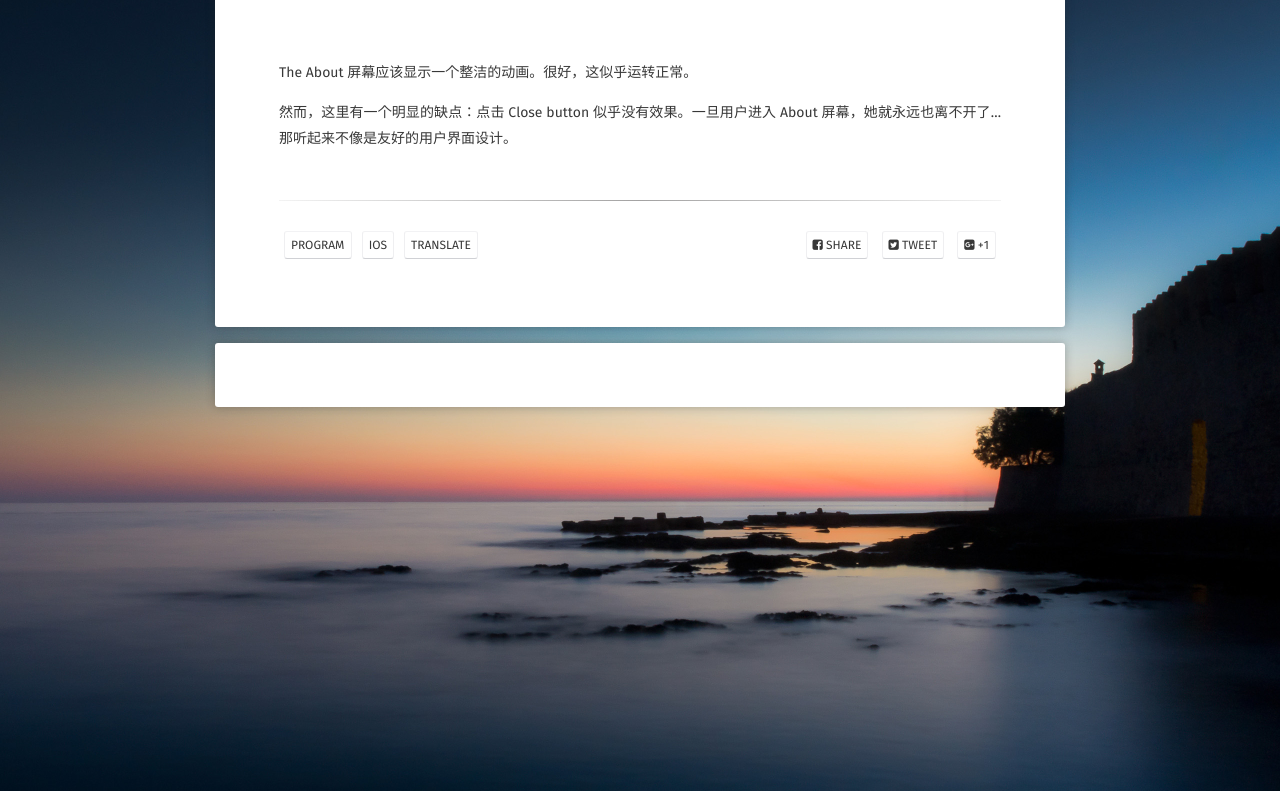
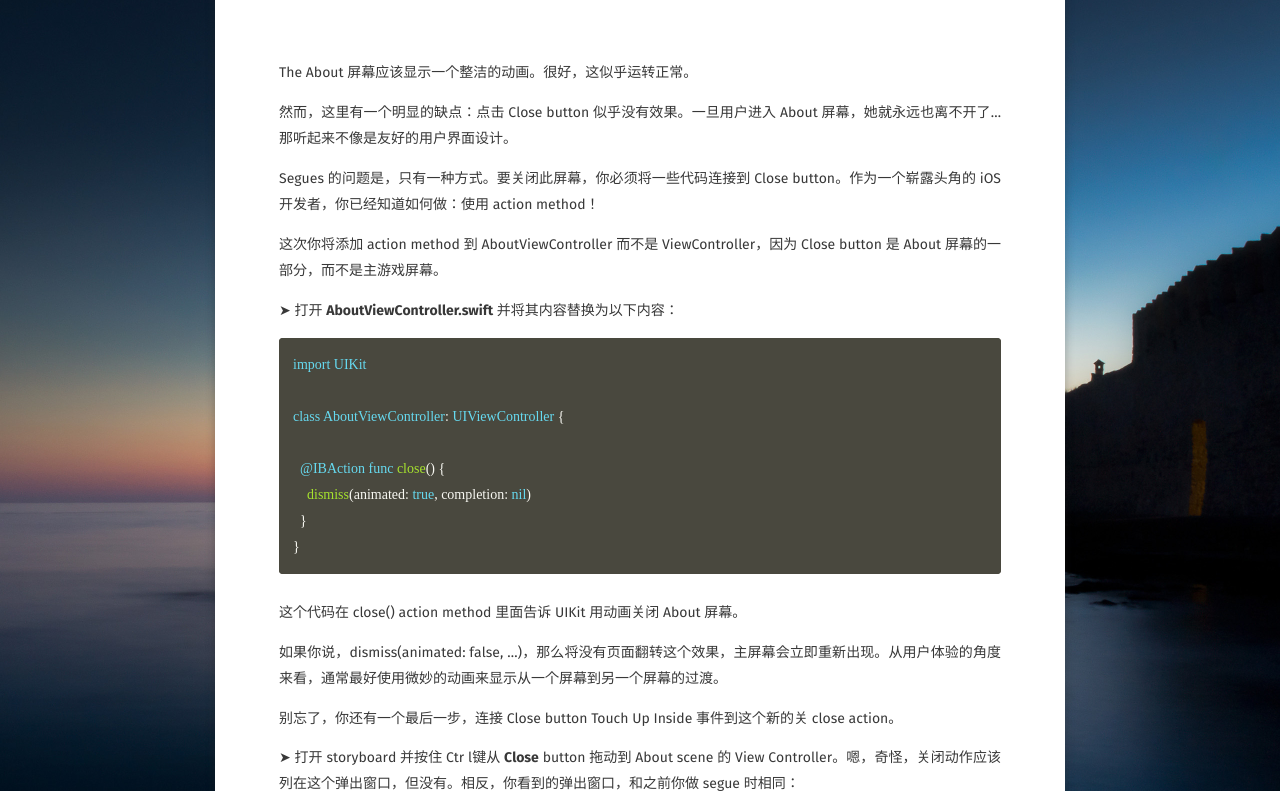
Before and after one commit to AurevoirXavier/deprecated-AurevoirXavier.github.io, a Jekyll site: the page built from _posts/2017-3-21-iOS Apprentice.md, in a window 1280 px wide and 1400 px high, scrolled down 100693 px. Shown: the part 108-899 px from the top of the window. Built offline with Jekyll 4.4.1, drawn with Linux system fonts in a browser that asks for light colours; some web fonts are replaced; comment, search, counter and statistics services are not loaded; some of the changed text lies outside the part shown; grey boxes are pictures that could not be loaded.

Commit message:
08:10/03/21/2017

````diff
--- a/_posts/2017-3-20-iOS Apprentice.md
+++ b/_posts/2017-3-21-iOS Apprentice.md
@@ -499,11 +499,11 @@ Xcode 窗口的左侧被命名为 **Navigator Area**（导航区域）。顶部
 
 这是你的应用程序的 storyboard（故事板）。storyboard 包含应用程序所有的屏幕设计，并显示应用程序是如何从一个屏幕到另一个屏幕，通过一个大箭头。
 
-目前，storyboard 只包含一个屏幕或场景，由 Interface Builder Canvas（画布）中间的一个矩形表示。
+目前，storyboard 只包含一个屏幕或 scene（场景），由 Interface Builder Canvas（画布）中间的一个矩形表示。
 
 <code class="highlighter-rouge"><strong>注意：</strong>如果你没有看到标记为 “View Controller”（视图控制器） 的矩形，眼前只有一个空白的 Canvas，则使用鼠标或触控板滚动 storyboard。相信我，它一定在某处！还要确保你的 Xcode 窗口足够大。因为 Interface Builder 占用了很多空间...</code>
 
-该 scene（场景）目前有一部 iPhone 6s 或 iPhone 7 的大小。为了保持清爽简洁，你会首先为 iPhone SE 设计一个稍小的屏幕的应用程序。稍后你将会让这款应用程序也是配更大的 iPhone 6s，7 和 Plus。
+该 scene 目前有一部 iPhone 6s 或 iPhone 7 的大小。为了保持清爽简洁，你会首先为 iPhone SE 设计一个稍小的屏幕的应用程序。稍后你将会让这款应用程序也是配更大的 iPhone 6s，7 和 Plus。
 
 ➤ 在 Interface Builder 窗口底部，单击 **View as**（查看为）**：iPhone 6s** 以打开打开以下面板：
 
@@ -1041,7 +1041,7 @@ Inspector 区域显示当前选择的项目的各个方面。例如，Attributes
 
 <br>
 
-完成后，你的场景中应该有 12 个用户界面元素：一个 slider，三个 buttons 和一大堆 labels。很棒。
+完成后，你的 scene 中应该有 12 个用户界面元素：一个 slider，三个 buttons 和一大堆 labels。很棒。
 
 ➤ 运行应用程序并玩上一分钟。这些 controls 并没有做太多的事情（除了应该弹出警报的那个 button），但你至少可以拖动 slider。
 
@@ -1067,7 +1067,7 @@ Inspector 区域显示当前选择的项目的各个方面。例如，Attributes
 
 ➤ 其次，转到 storyboard，按住 Ctrl 拖动 slider 到 Outline pane 中的 View Controller。放开鼠标按钮，从弹出窗口中选择 **sliderMoved: **。 完成！
 
-只是为了刷新内存，Outline pane 位于 Interface Builder canvas 的左侧。它显示 storyboard 的 view 的层次结构。在这里你可以看到 View Controller 包含一个跨度有场景大小般的白色视图（简称为View），它又包含你添加的 sub-views（子视图）：buttons 和 labels。
+只是为了刷新内存，Outline pane 位于 Interface Builder canvas 的左侧。它显示 storyboard 的 view 的层次结构。在这里你可以看到 View Controller 包含一个跨度有 scene 大小般的白色视图（简称为View），它又包含你添加的 sub-views（子视图）：buttons 和 labels。
 
 <div align="center"><img alt="Outline pane 显示 storyboard 的 view 的层次结构" src="http://imgur.com/rmeKAL7.png"/></div><center>Outline pane 显示 storyboard 的 view 的层次结构</center>
 
@@ -2845,7 +2845,7 @@ Xcode 将创建一个新文件并将其添加到你的项目。你可能已经
 
 要设计这个新的 view controller，你需要访问 Interface Builder。
 
-➤ 打开 **Main.storyboard**。没有任何表示关于 view controller 的场景，因此你必须先添加它。
+➤ 打开 **Main.storyboard**。没有任何表示关于 view controller 的 scene，因此你必须先添加它。
 
 ➤ 从 **Object Librart** 中，选择 **View Controller** 并将其拖动到 main View Controller 右侧的 canvans 中。
 
@@ -2924,3 +2924,36 @@ Your goal is to place the slider as close as possible to the target value. The c
 The About 屏幕应该显示一个整洁的动画。很好，这似乎运转正常。
 
 然而，这里有一个明显的缺点：点击 Close button 似乎没有效果。一旦用户进入 About 屏幕，她就永远也离不开了... 那听起来不像是友好的用户界面设计。
+
+Segues 的问题是，只有一种方式。要关闭此屏幕，你必须将一些代码连接到 Close button。作为一个崭露头角的 iOS 开发者，你已经知道如何做：使用 action method！
+
+这次你将添加 action method 到 AboutViewController 而不是 ViewController，因为 Close button 是 About 屏幕的一部分，而不是主游戏屏幕。
+
+➤ 打开 **AboutViewController.swift** 并将其内容替换为以下内容：
+
+```swift
+import UIKit
+
+class AboutViewController: UIViewController {
+
+  @IBAction func close() {
+    dismiss(animated: true, completion: nil)
+  }
+}
+```
+
+这个代码在 close() action method 里面告诉 UIKit 用动画关闭 About 屏幕。
+
+如果你说，dismiss(animated: false, ...)，那么将没有页面翻转这个效果，主屏幕会立即重新出现。从用户体验的角度来看，通常最好使用微妙的动画来显示从一个屏幕到另一个屏幕的过渡。
+
+别忘了，你还有一个最后一步，连接 Close button Touch Up Inside 事件到这个新的关 close action。
+
+➤ 打开 storyboard 并按住 Ctr l键从 **Close** button 拖动到 About scene 的 View Controller。嗯，奇怪，关闭动作应该列在这个弹出窗口，但没有。相反，你看到的弹出窗口，和之前你做 segue 时相同：
+
+<div align="center"><img alt="The close action 不会在弹出窗口中列出" src="http://imgur.com/iDWveR6.png"/></div><center>The close action 不会在弹出窗口中列出</center>
+
+<br>
+
+**练习：**奖励积分，如果你能发现错误。这是一个非常常见的，令人沮丧的！——错误。
+
+问题是，storyboard 中的这个 scene 还不知道它自己代表 AboutViewController。
````
Also changed, not shown: other parts of _posts/2017-3-21-iOS Apprentice.md (+2 -2 lines).
